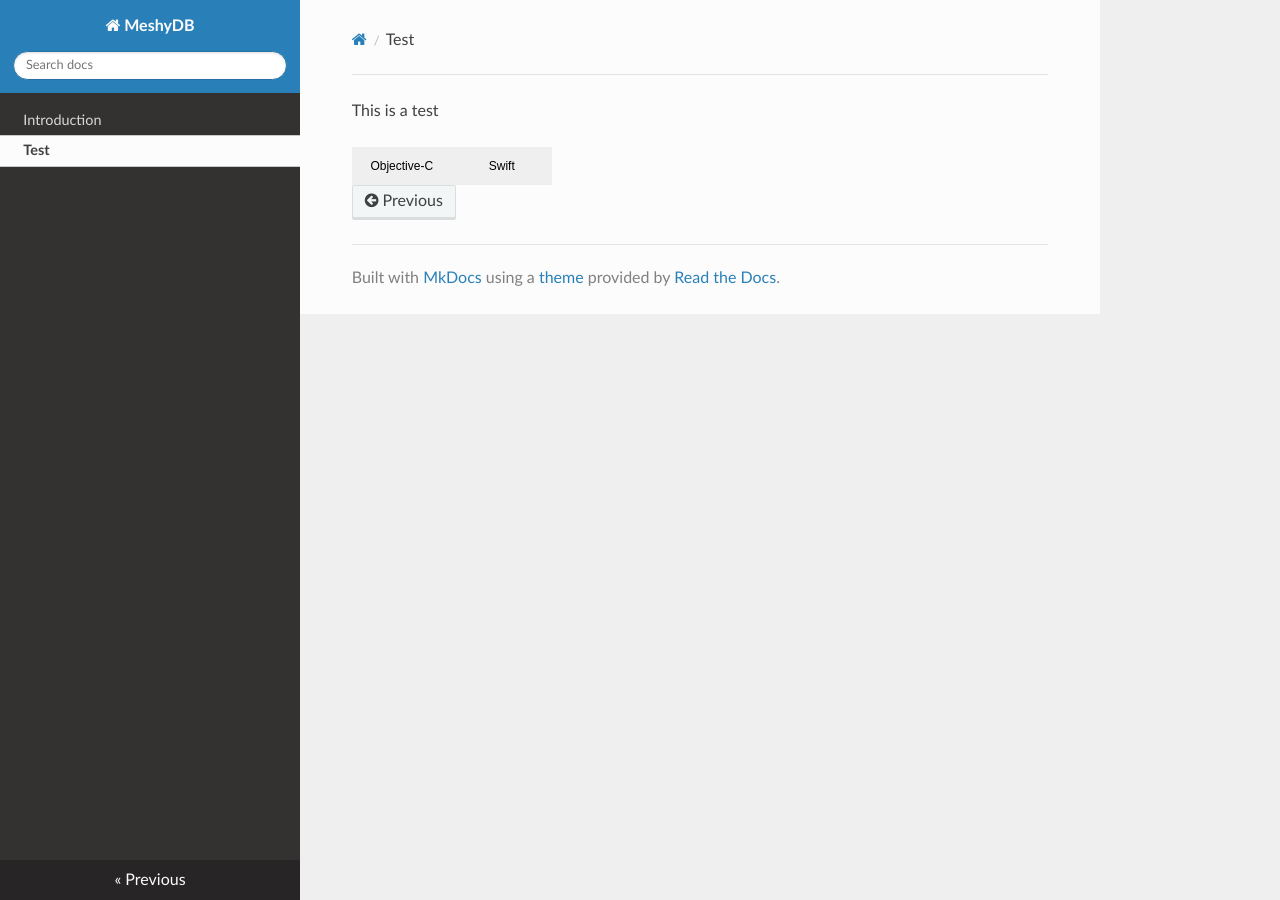
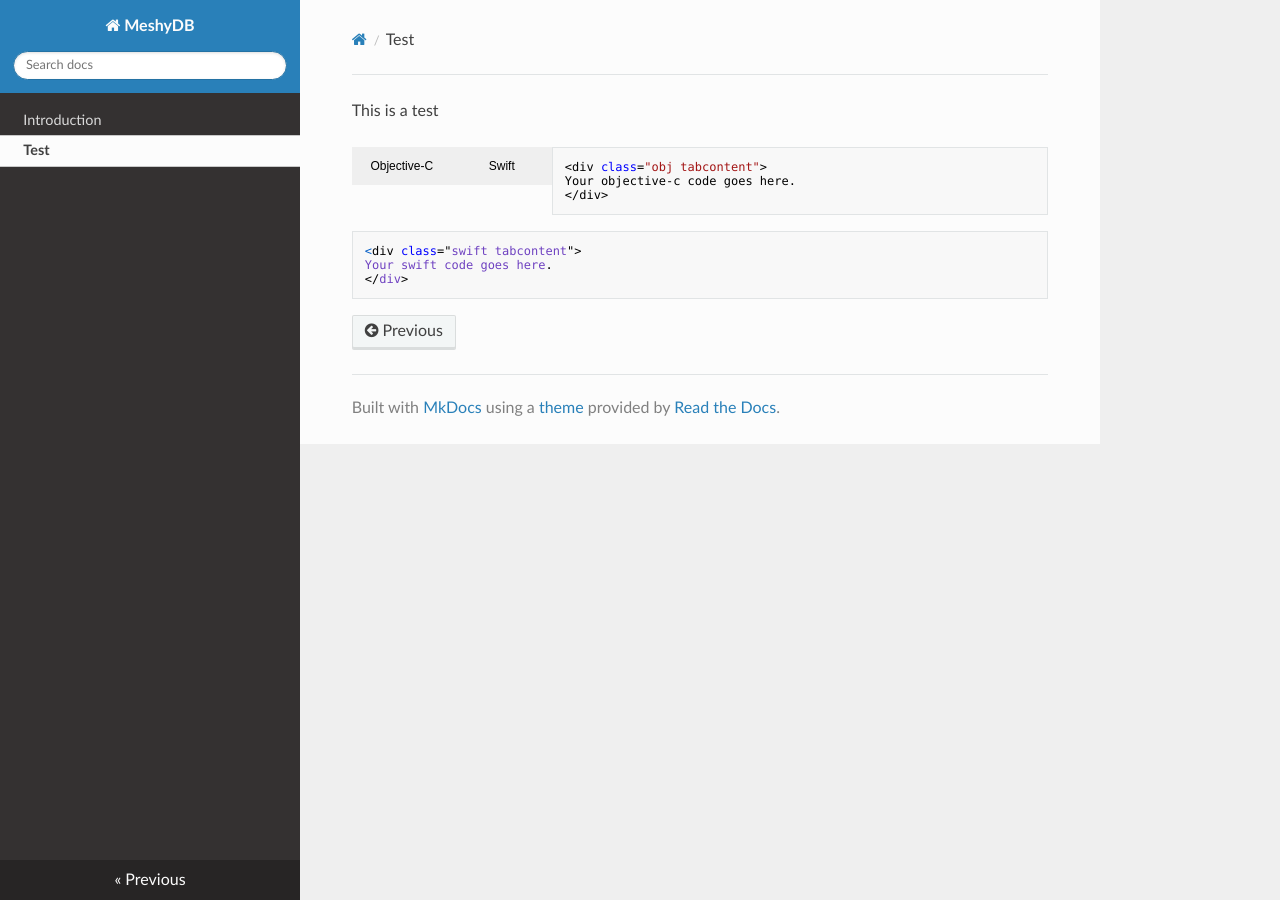
Before and after one commit to yetisoftworks/MeshyDB.SDK, an MkDocs documentation site: the page built from docs/test.md, in a window 1280 px wide. Built offline with MkDocs 1.6.1, drawn with Linux system fonts in a browser that asks for light colours; nearby versions of some CDN libraries.

Commit message:
Update test.md

````diff
--- a/docs/test.md
+++ b/docs/test.md
@@ -4,17 +4,14 @@ This is a test
 <button class="tablink swiftbutton" onclick="openCode('swift', this, '#03a9f4')" markdown="1">Swift</button>
 
 
+```objectivec
+<div class="obj tabcontent">
+Your objective-c code goes here.
+</div>
+```
 
-<div class="obj tabcontent">
-```objectivec
-Your objective-c code goes here.
+```swift
+<div class="swift tabcontent">
+Your swift code goes here.
+</div>
 ```
-</div>
-
-
-
-<div class="swift tabcontent">
-```swift
-Your swift code goes here.
-```
-</div>
````
